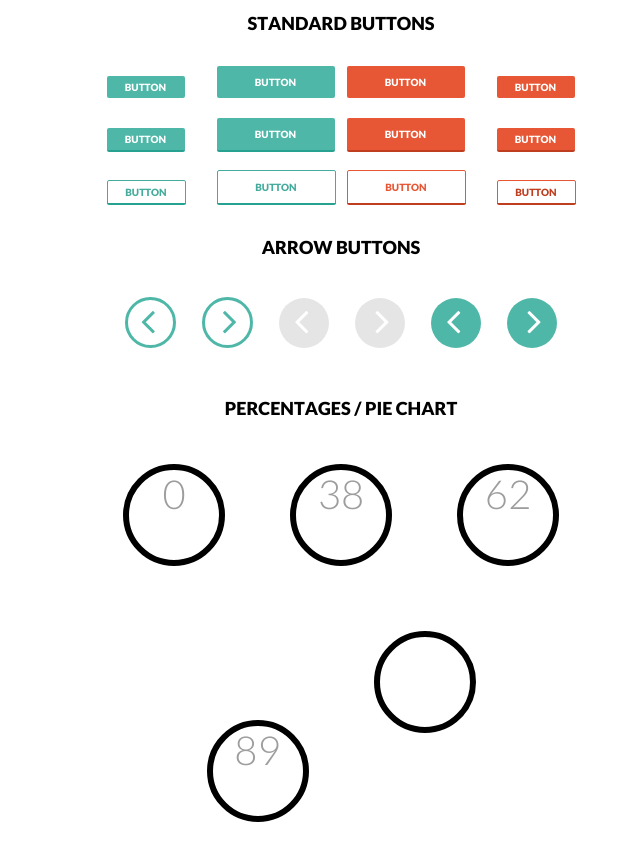
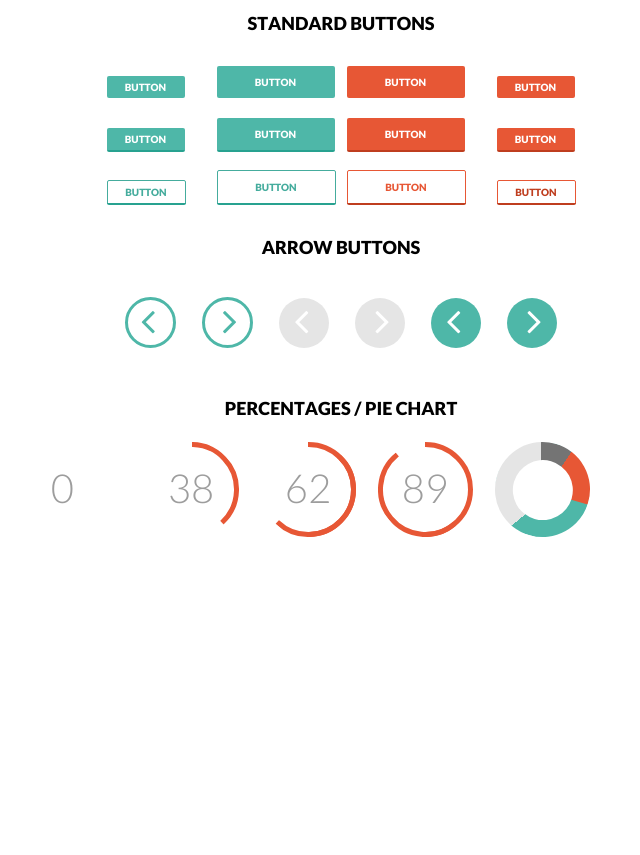
Before and after one commit to Vnam92/Vnam92-FullStackDevelopment-2-layou, a plain HTML site: page index.html in a window 1280 px wide. Shown: the whole page, without its empty margins (299-939 px from the left). After the commit the page ends 800 px from the top, so only its background shows below. Drawn offline with Linux system fonts and the light colour scheme.

Commit message:
rdy percentage/pie 4 commit

```diff
--- a/css/style.css
+++ b/css/style.css
@@ -315,26 +315,31 @@ li > i.arrow4{
 .percentages-container{
 	width: 100%;
 	text-align: center;
+	height: auto;
 }
 
-.percentages-container > ul{
-	list-style: none;
-	text-align: center;
-	display: block;
-	font-size: 0;
-
+.colorWheel {
+	display: inline-block;
+	position: relative;
+	margin: 1em auto;
+	width: 95px; height: 95px;
+	border-radius: 50%;
+	background:
+	linear-gradient(72deg, #e5e5e5 75.48%, transparent 75.48%) 0% 0%,
+	linear-gradient(-72deg, #e75735 75.48%, transparent 75.48%) 105% 5%,
+	linear-gradient(-56deg, transparent  24.52%, #e5e5e5 24.52%) 0% 90%,
+	#4eb7a8 linear-gradient(#747474, #747474) 50% 0%;
+	background-repeat: no-repeat;
+	background-size: 50% 50%;
+	transform: rotate(16deg)
 }
-
-.percentages-container > ul > li{
-	margin: 5%;
-	width: 90px;
-	height: 90px;
-	border: 6px solid black;
-	-webkit-border-radius: 50%;
-	        border-radius: 50%;
-	border-color: black;
-	color: #9d9d9d;
-	font-size: 40px;
-	font-family:"Lato Light";
+.colorWheel:after {
 	display: inline-block;
+	position: relative;
+	top: 19%; left: 1%;
+	margin: -1.82em;
+	width: 60px; height: 60px;
+	border-radius: 50%;
+	background: white;
+	content: '';
 }
--- /dev/null
+++ b/css/stylesheet.less
@@ -0,0 +1,158 @@
+.size(@w, @h) {
+  height: @h;
+  width: @w;
+}
+
+.percentages-container *,
+*:before,
+*:after{
+  box-sizing: border-box;
+}
+
+.charts-container:after {
+  clear: both;
+  content: "";
+  display: table;
+}
+
+@bg: #34495e;
+@size: 95px;
+
+.pie-wrapper {
+  .size(@size, @size);
+  float: left;
+  margin: 11px;
+  position: relative;
+
+  .pie {
+    .size(100%, 100%);
+    clip: rect(0, @size, @size, @size / 2);
+    left: 0;
+    position: absolute;
+    top: 0;
+
+    .half-circle {
+      .size(100%, 100%);
+      border: 5px solid #3498db;
+      border-radius: 50%;
+      clip: rect(0, @size / 2, @size, 0);
+      left: 0;
+      position: absolute;
+      top: 0;
+    }
+  }
+
+  .label {
+    @font-size: 40px;
+    @font-size-redo: @size * 4;
+    @font-family-label: "Lato Light";
+
+
+    background: @bg;
+    border-radius: 50%;
+    position: absolute;
+    color: #ecf0f1;
+    display: block;
+    font-size: @font-size;
+    font-family:@font-family-label;
+    text-align: center;
+    line-height: @font-size - 10px;
+    left: @font-size-redo / 16;
+    top: @font-size-redo / 12.5;
+  }
+
+  &.style-2 {
+    .label {
+      background: none;
+      color: #9d9d9d;
+    }
+  }
+
+  &.progress-38 {
+    .draw-progress(38, #e75735);
+  }
+  &.progress-62 {
+    .draw-progress(62, #e75735);
+  }
+  &.progress-89 {
+    .draw-progress(89, #e75735);
+  }
+
+  &.progress-10 {
+    .draw-progress(10, #e75735);
+
+  }
+
+}
+
+.progress-10 {
+  .size(@size, @size);
+  float: left;
+  margin: 11px;
+  position: relative;
+
+  .inner {
+    .size(100%, 100%);
+    clip: rect(0, @size, @size, @size / 2);
+    left: 0;
+    position: absolute;
+    top: 0;
+
+    .half-circle1 {
+      .size(100%, 100%);
+      border: 17px solid #747474;
+      border-color: #747474;
+      border-radius: 50%;
+      clip: rect(0, @size / 2, @size, 0);
+      left: 0;
+      position: absolute;
+      top: 0;
+    }
+  }
+
+  &.style-3 {
+    .label {
+      background: none;
+      color: #9d9d9d;
+    }
+  }
+  .shadow {
+    .size(100%, 100%);
+    border: 17px solid #e5e5e5;
+    border-radius: 50%;
+  }
+  .draw-progress(10, #e75735);
+}
+
+
+
+.draw-progress(@progress, @color) when (@progress <= 50) {
+  .pie {
+    .right-side {
+      display: none;
+    }
+  }
+}
+
+.draw-progress(@progress, @color) when (@progress > 50) {
+  .pie {
+    clip: rect(auto, auto, auto, auto);
+
+    .right-side {
+      transform: rotate(180deg);
+    }
+  }
+}
+
+.draw-progress(@progress, @color) {
+  .pie {
+    .half-circle {
+      border-color: @color;
+    }
+
+    .left-side {
+      @rotate: @progress * 3.6;
+      transform: rotate(~'@{rotate}deg');
+    }
+  }
+}
--- a/index.html
+++ b/index.html
@@ -7,6 +7,7 @@
 	<link rel="stylesheet" href="fonts/Lato_Black/stylesheet.css">
 	<link rel="stylesheet" href="fonts/font-awesome-4.7.0/css/font-awesome.css">
 	<link rel="stylesheet" href="fonts/Lato_Light/stylesheet.css">
+	<link rel="stylesheet" href="css/stylesheet.css">
 </head>
 <body>
 	<main class="wrapper">
@@ -56,13 +57,36 @@
 			</div>
 			<h1 class="headers-text">PERCENTAGES / PIE CHART</h1>
 			<div class="percentages-container">
-				<ul class="percentages">
-					<li>0</li>
-					<li>38</li>
-					<li>62</li>
-					<li>89</li>
-					<li></li>
-				</ul>
+				<div class="pie-wrapper progress-45 style-2">
+					<span class="label">0</span>
+				</div>
+
+				<div class="pie-wrapper progress-38 style-2">
+					<span class="label">38</span>
+					<div class="pie">
+						<div class="left-side half-circle"></div>
+						<div class="right-side half-circle"></div>
+					</div>
+				</div>
+
+				<div class="pie-wrapper progress-62 style-2">
+					<span class="label">62</span>
+					<div class="pie">
+						<div class="left-side half-circle"></div>
+						<div class="right-side half-circle"></div>
+					</div>
+				</div>
+
+				<div class="pie-wrapper progress-89 style-2">
+					<span class="label">89</span>
+					<div class="pie">
+						<div class="left-side half-circle"></div>
+						<div class="right-side half-circle"></div>
+					</div>
+				</div>
+				<div class="progress-10 style-3">
+					<div class='colorWheel'></div>
+				</div>
 			</div>
 
 		</div>
```
Also changed, not shown: css/stylesheet.css (added).
